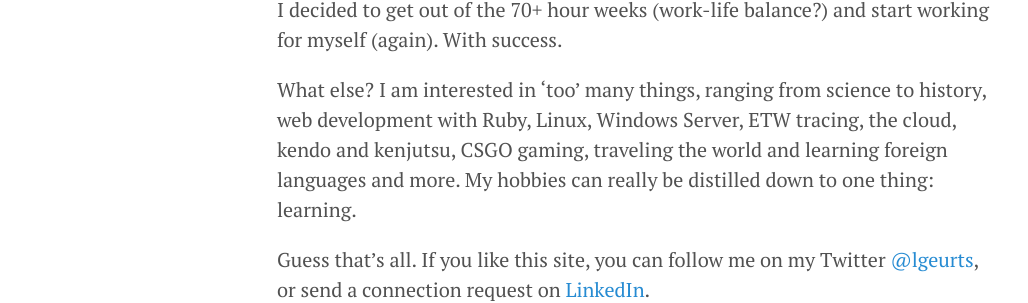
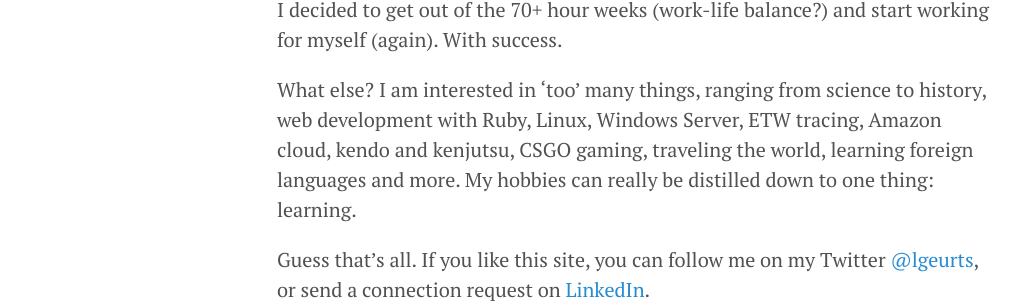
Before and after one commit to lgeurts/lgeurts.github.io, a Jekyll site: the page built from about.md, in a window 1280 px wide. Shown: the part 935-1238 px from the top of the page, without its empty margins (3-1031 px from the left). Built offline with Jekyll 4.4.1, drawn with Linux system fonts in a browser that asks for light colours; nearby versions of some CDN libraries.

Commit message:
Update about.md

```diff
--- a/about.md
+++ b/about.md
@@ -10,7 +10,7 @@
 
 I decided to get out of the 70+ hour weeks (work-life balance?) and start working for myself (again). With success.
 
-What else? I am interested in 'too' many things, ranging from science to history, web development with Ruby, Linux, Windows Server, ETW tracing, the cloud, kendo and kenjutsu, CSGO gaming, traveling the world and learning foreign languages and more. My hobbies can really be distilled down to one thing: learning.
+What else? I am interested in 'too' many things, ranging from science to history, web development with Ruby, Linux, Windows Server, ETW tracing, Amazon cloud, kendo and kenjutsu, CSGO gaming, traveling the world, learning foreign languages and more. My hobbies can really be distilled down to one thing: learning.
 
 Guess that's all. If you like this site, you can follow me on my Twitter [@lgeurts](https://twitter.com/lgeurts), or send a connection request on [LinkedIn](https://www.linkedin.com/in/lucgeurts).
 
```
